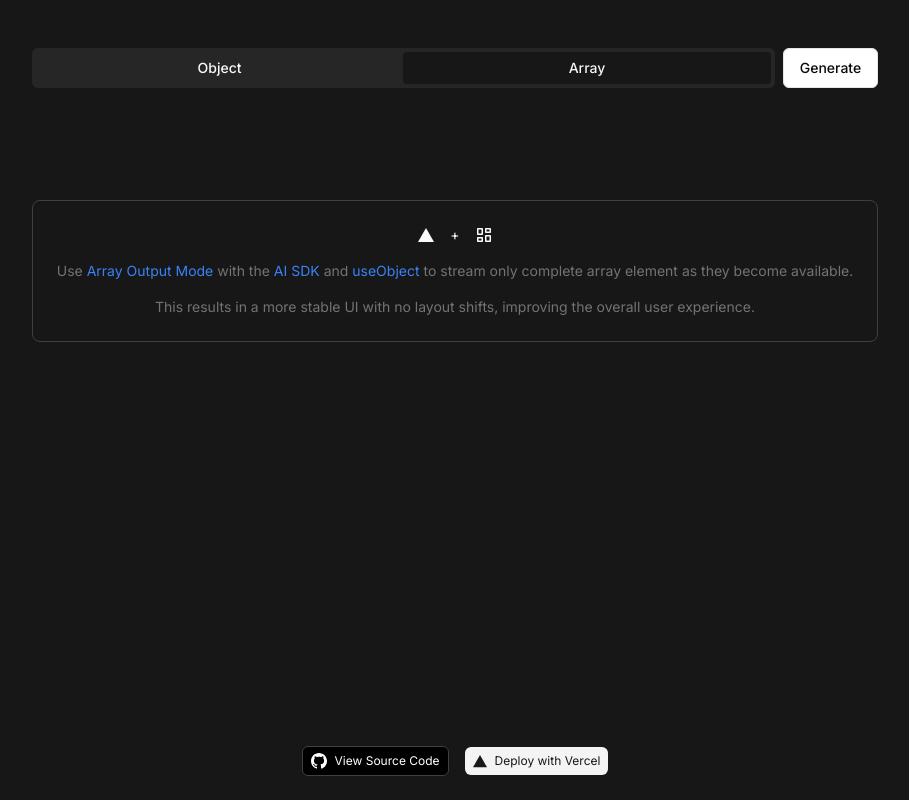
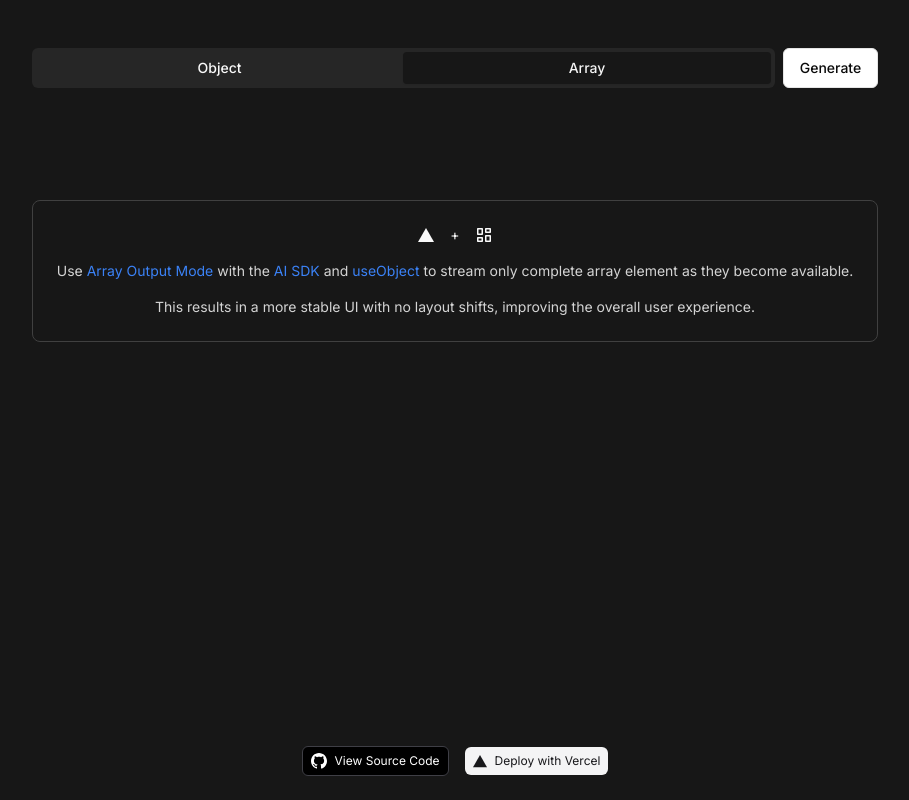
Before and after one commit to vercel-labs/ai-sdk-preview-array-output-mode, a Next.js app: page / in a window 1280 px wide. Shown: the whole page, without its empty margins (185-1094 px from the left). Built offline with nearby package versions, Linux system fonts and the light colour scheme.

Commit message:
update color

```diff
--- a/components/project-overview.tsx
+++ b/components/project-overview.tsx
@@ -6,7 +6,7 @@ import { MasonryIcon, VercelIcon } from "./icons";
 const ProjectOverview = () => {
   return (
     <motion.div className="px-4 w-full col-span-1 sm:col-span-2 md:col-span-3 md:px-0 pt-20">
-      <div className="border rounded-lg p-6 flex flex-col gap-4 text-neutral-500 text-sm dark:text-neutral-400 border-neutral-700">
+      <div className="border rounded-lg p-6 flex flex-col gap-4 text-neutral-300 text-sm border-neutral-700">
         <p className="flex flex-row justify-center gap-4 items-center text-neutral-50">
           <VercelIcon size={16} />
           <span>+</span>
```
